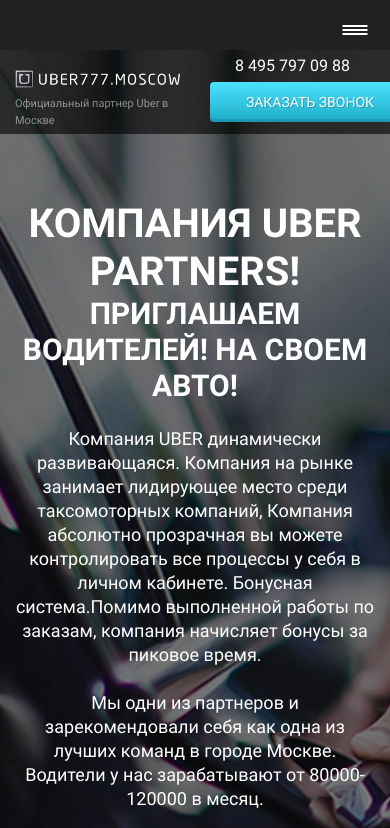
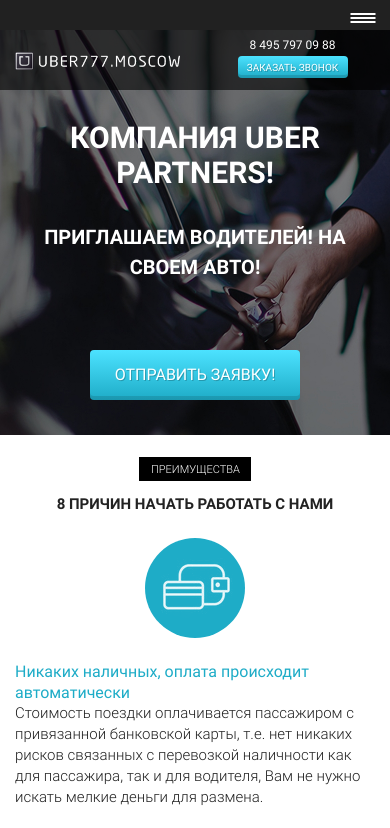
Before and after one commit to Dev1ceG0d/uber, a plain HTML site: page src/index.html in a window 390 px wide. Shown: the top 828 px of the page. Drawn offline with Linux system fonts and the light colour scheme; files whose address does not match are found by name.

Commit message:
add responsive for 320px

```diff
--- a/src/sass/_media.sass
+++ b/src/sass/_media.sass
@@ -40,6 +40,8 @@
         &_block
             flex-direction: column
             align-items: center
+        &_round
+            margin-right: 0px
         &_descr
             margin-top: 20px
 
@@ -97,14 +99,77 @@
             display: block
             margin-top: 10px
             text-align: center
-            font-style: normal
-            font-weight: 400
             font-size: 16px
-            text-transform: uppercase
-            color: #FFFFFF
         &_btn
+            display: block
             width: 200px
             height: 40px
             margin: 0 auto
-            display: block
             margin-top: 10px
+    .promo
+        &_header
+            line-height: 45px
+
+@media (max-width: 575px)
+    nav
+        height: 30px
+    header
+        height: 30px
+    .hamburger
+        right: 2px
+        top: 13px
+    .subheader
+        height: 60px
+        top: 30px
+        &_official
+            display: none
+        &_logo
+            margin-top: 18px
+        &_phone
+            font-size: 12px
+            text-transform: uppercase
+            margin-top: 9px
+        &_btn
+            width: 110px
+            height: 22px
+            font-size: 10px
+            text-transform: uppercase
+            margin-top: 5px
+    .promo
+        min-height: 400px
+        padding: 90px 0 35px 0
+        &_descr
+            display: none
+        &_header
+            font-size: 30px
+            padding: 0 24px
+            line-height: 35px
+        &_subheader
+            font-size: 20px
+            margin-top: 32px
+            padding: 0 10px
+            line-height: 30px
+        &_btn
+            width: 210px
+            height: 50px
+            font-size: 16px
+            margin-top: 68px
+    .menu
+        &_active
+            width: 85%
+    .reasons
+        padding: 22px 0 35px 0
+        &_block
+            margin-top: 26px
+        &_round
+            width: 100px
+            height: 100px
+        &_descr
+            width: 100%
+            margin-top: 23px
+        &_subtitle
+            font-size: 16px
+    .title
+        margin-top: 15px
+        font-size: 15px
+        line-height: 16px
```
Also changed, not shown: src/css/style.min.css, 1 other file.
